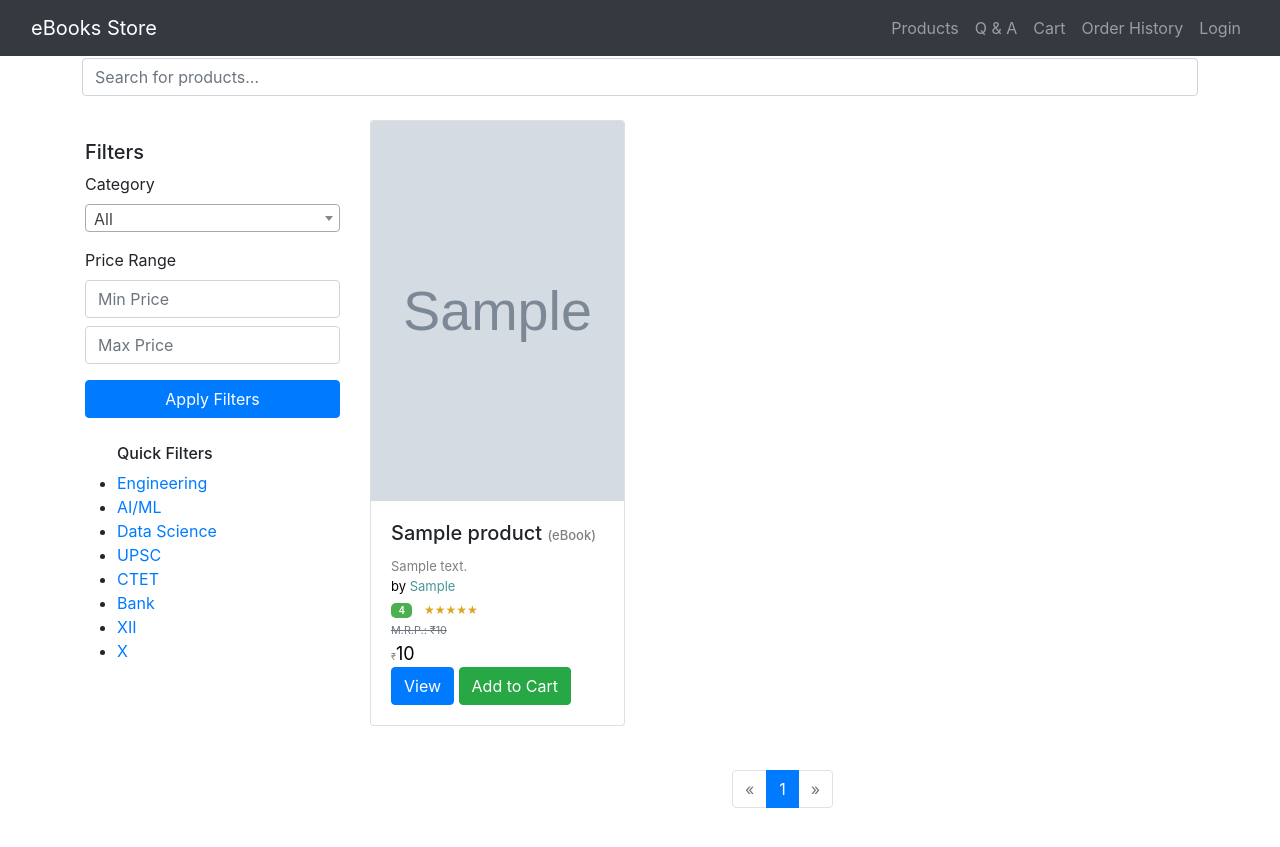
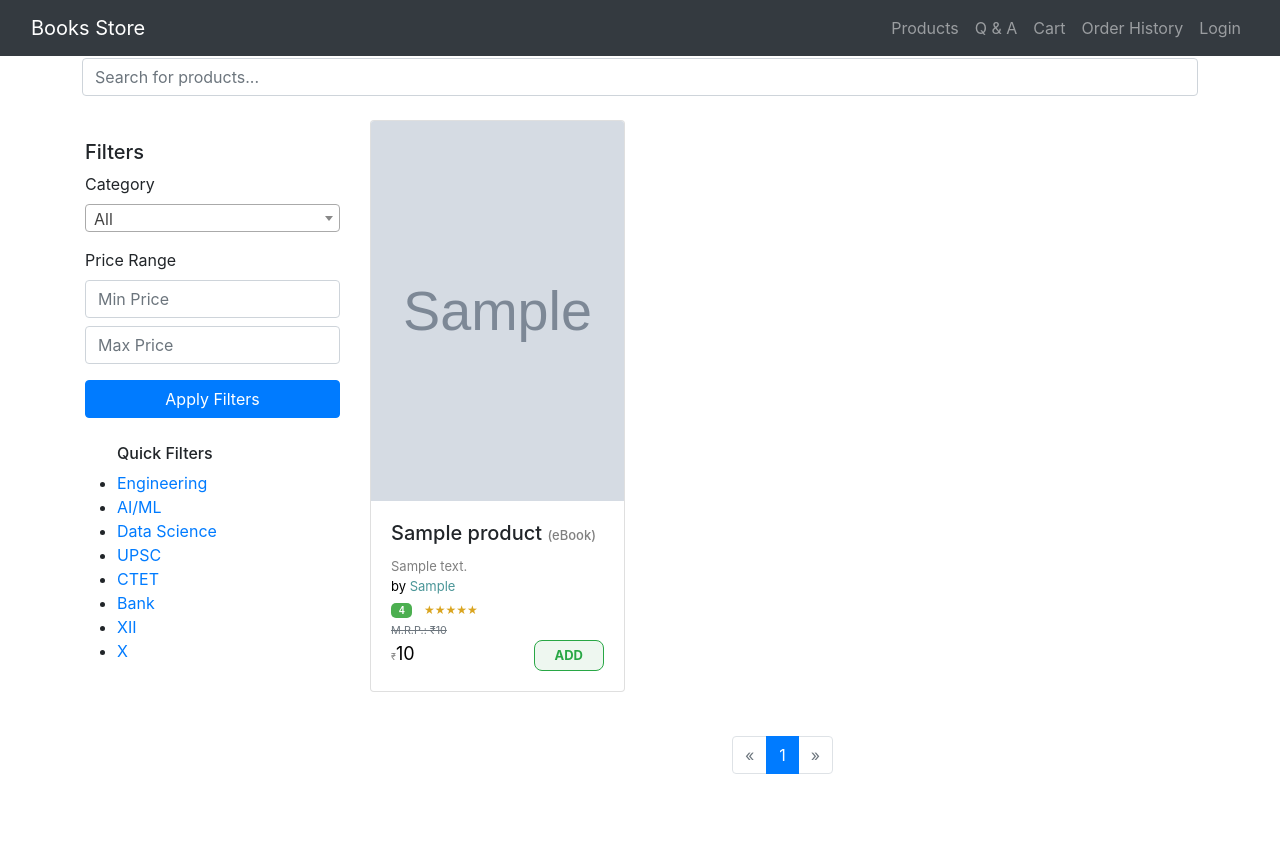
Before and after one commit to anandshekhr/ecommerce-books-store, a Django app: template src/templates/store/index.html in a window 1280 px wide. Shown: the top 847 px of the page. Run offline with Django 5.2, Linux system fonts and the light colour scheme; the template is opened without the code that fills it: most values are stand-ins (such as "Sample title", 1, 10 or a date in 2020); grey boxes marked "Sample" are stand-in pictures; some libraries are stand-ins or nearby versions.

Commit message:
UPDATE index styling

```diff
--- a/src/static/assets/css/index.css
+++ b/src/static/assets/css/index.css
@@ -59,6 +59,24 @@
     font-size: smaller;
   }
 
+  .price-btn {
+    float: right;
+
+  }
+  .price-btn-style {
+    float: right;
+    background-color: #eef7f0 !important; /* Green background */
+    border-radius: 8px !important; /* Makes the button more rounded */
+    padding: 5px 20px !important; /* Adjusts the padding */
+    font-size: small !important;
+    font-weight: bold !important; /* Makes the text bold */
+}
+
+.price-btn-style:hover {
+    background-color: #218838 !important; /* Darker green on hover */
+    color: #fff; /* Ensures text stays white on hover */
+}
+
 /* Mobile view: Hide the filter section initially */
 @media (max-width: 768px) {
     .filter-section {
--- a/src/templates/base.html
+++ b/src/templates/base.html
@@ -38,7 +38,7 @@
     <!-- Navbar -->
     <nav class="navbar navbar-expand-lg navbar-dark bg-dark fixed-top" style="z-index:1000;">
         <div class="container-fluid">
-            <a class="navbar-brand" href="{% url "home-1" %}">eBooks Store</a>
+            <a class="navbar-brand" href="{% url "home-1" %}">Books Store</a>
             <button class="navbar-toggler" type="button" data-bs-toggle="collapse" data-bs-target="#navbarNav"
                 aria-controls="navbarNav" aria-expanded="false" aria-label="Toggle navigation">
                 <span class="navbar-toggler-icon"></span>
--- a/src/templates/store/index.html
+++ b/src/templates/store/index.html
@@ -91,23 +91,31 @@
                             <span class="card-text">{% if product.is_paperback %}(Paperback){% else %}(eBook){% endif %}</span></h5>
                             <p class="card-text">{{ product.description|slice:":100" }}{% if product.description|length > 100 %}...{% endif %}</p>
                             <p class="card-text-author">by {% if product.author %}<a href="#">{{ product.user.username|capfirst}}</a>(Author){% else %}<a href="#">{{ product.user.username|capfirst}}</a>{% endif %}</p>
-                            <div class="rating-box"><span class="rating-stars"></span>
-                                <span class="rating-number">{{product.rating}}</span></div>
-                            {% if not product.is_free %}
-                            <p class="card-text">
+                            <div class="rating-box">
+                                <span class="rating-stars"></span>
+                                <span class="rating-number">{{product.rating}}</span>
+                            </div>
+                            <div class="card-text">
                                 {% if product.og_price %}
                                 <span class="text-muted original-price card-text-mrp">M.R.P.: ₹{{ product.og_price }}</span><br>
                                 {% endif %}
-                                <span class="card-text-discounted"><span class="rupee-symbol">₹</span><span class="item-price">{{ product.price|floatformat:"0" }}</span></span>
-                            </p>
-                            {% endif %}
-                            <a href="{% url 'item-details' product.id %}" class="btn btn-primary">View</a>
-                            {% if product.is_free %}
-                            <a href="{{product.pdf_file.url}}" class="btn btn-success">Download</a>
+                                {% if not product.is_free %}
+                                    <span class="card-text-discounted"><span class="rupee-symbol">₹</span><span class="item-price">{{ product.price|floatformat:"0" }}</span></span>
+                                {% else %}
+                                    <span class="card-text-discounted"><span class="rupee-symbol">₹</span><span class="item-price">0</span></span>
 
-                            {% else %}
-                            <a href="{% url 'add_to_cart' product.id %}" class="btn btn-success">Add to Cart</a>
-                            {% endif %}
+                                {% endif %}
+                                <div class="price-btn">
+                                    {% if product.is_free %}
+                                    <a href="{{product.pdf_file.url}}" class="btn btn-outline-success price-btn-style" title="Download now"><i class="fa fa-download" aria-hidden="true"></i></a>
+
+                                    {% else %}
+                                    <a href="{% url 'add_to_cart' product.id %}" class="btn btn-outline-success price-btn-style">ADD</a>
+                                    {% endif %}
+                                </div>
+                            </div>
+                            {% comment %} <a href="{% url 'item-details' product.id %}" class="btn btn-outline-primary">View</a> {% endcomment %}
+
                         </div>
                     </div>
                 </div>
```
Also changed, not shown: src/templates/store/product_list.html (+19 -13 lines).
